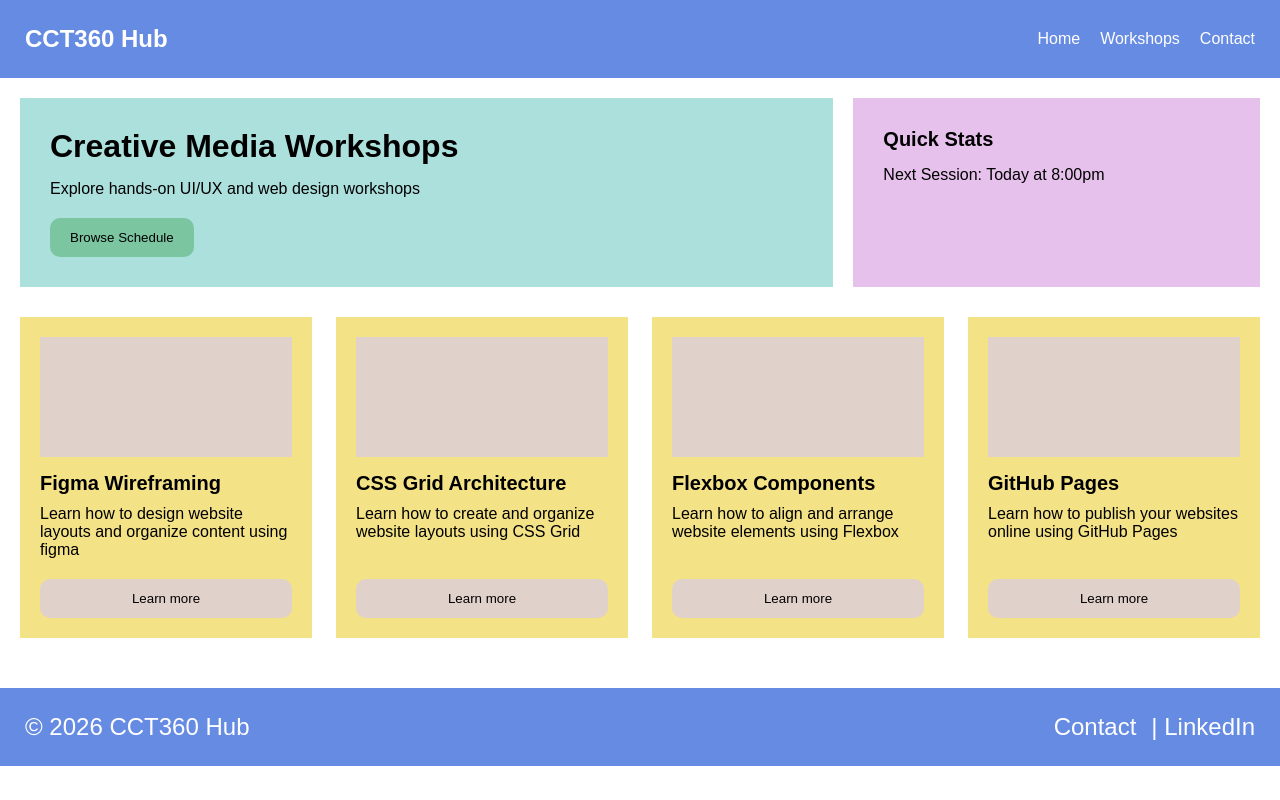
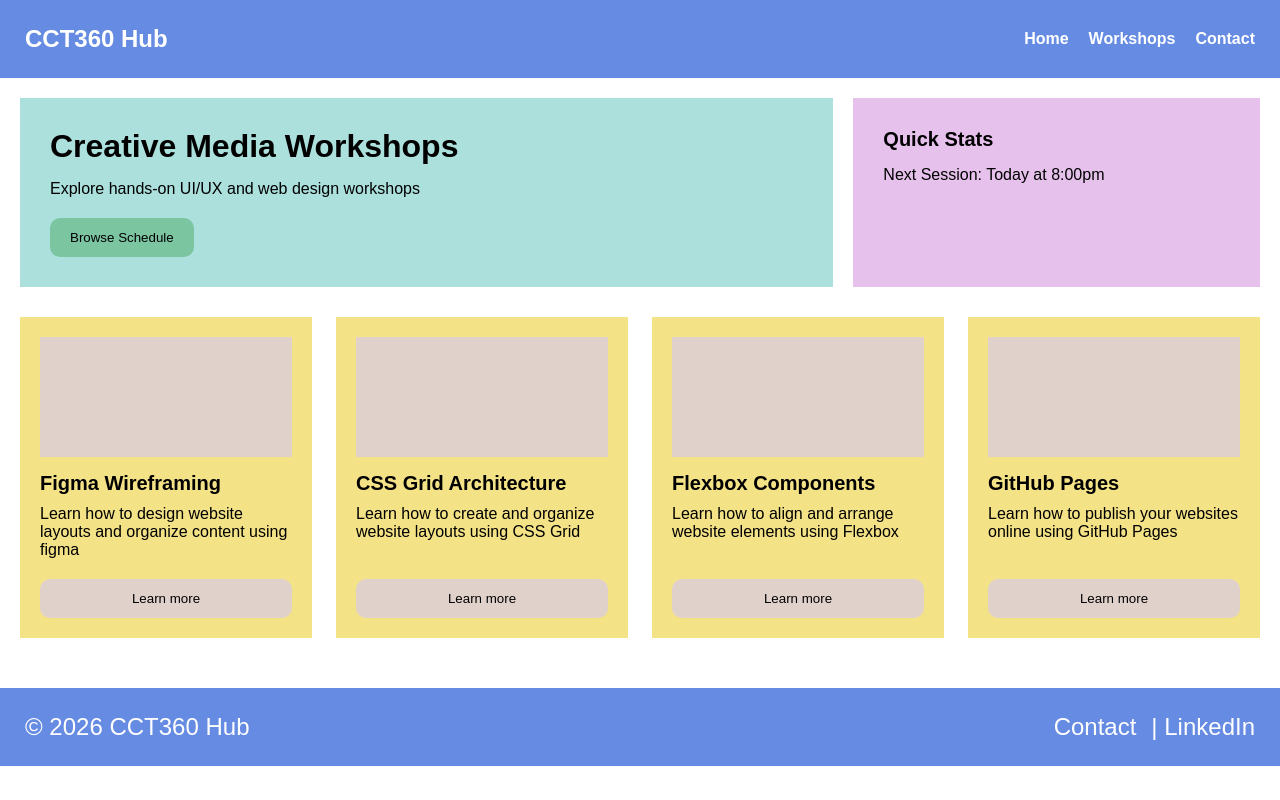
Before and after one commit to malihamehrin123/Lab-4-, a plain HTML site: page index.html in a window 1280 px wide. Drawn offline with Linux system fonts and the light colour scheme.

Commit message:
rought 8

```diff
--- a/css/style.css
+++ b/css/style.css
@@ -38,6 +38,8 @@ body {
 .nav-links a {
     color: white;
     text-decoration: none;
+    font-size: 16px;
+    font-weight: bold;
 }
 
 .hero-grid {
```
